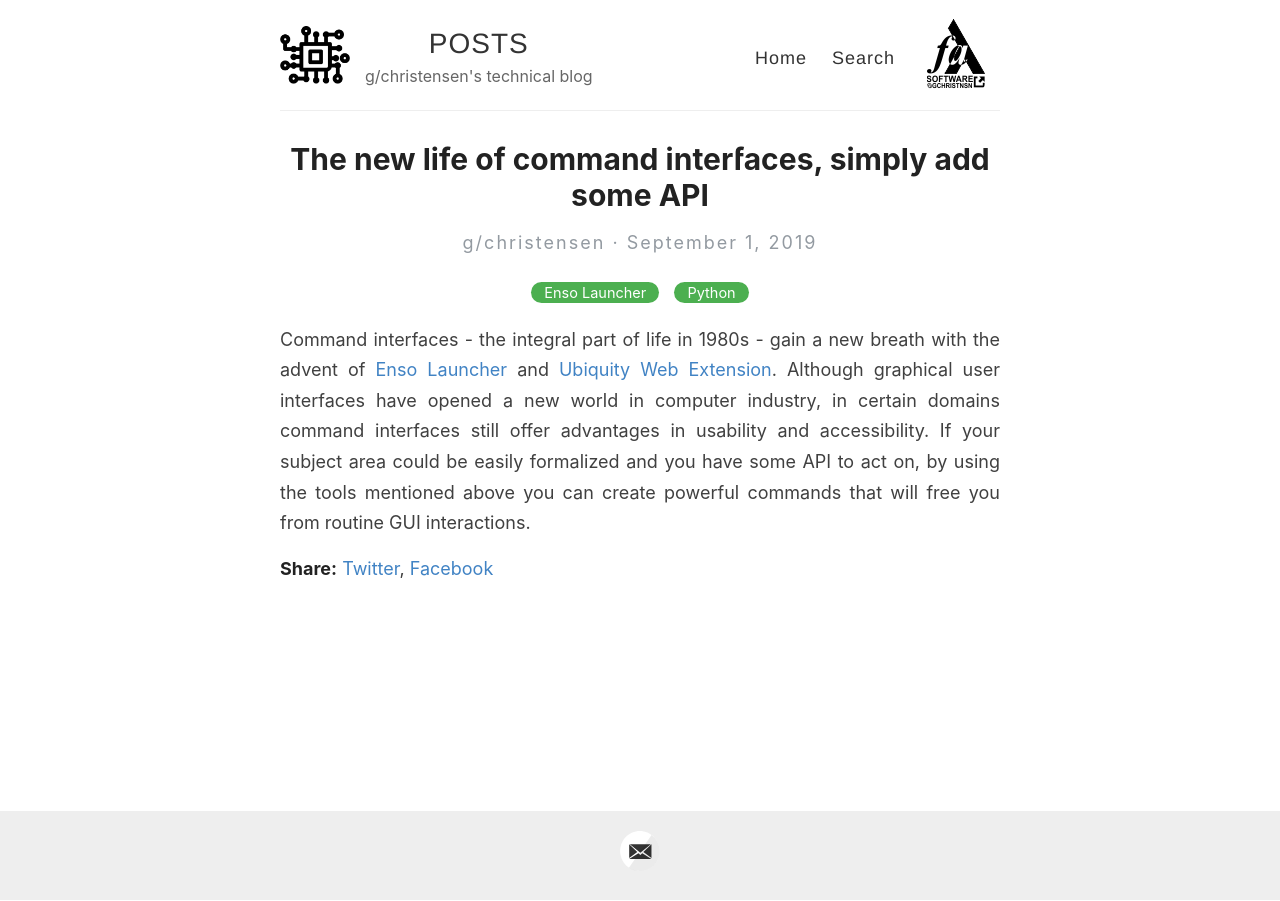
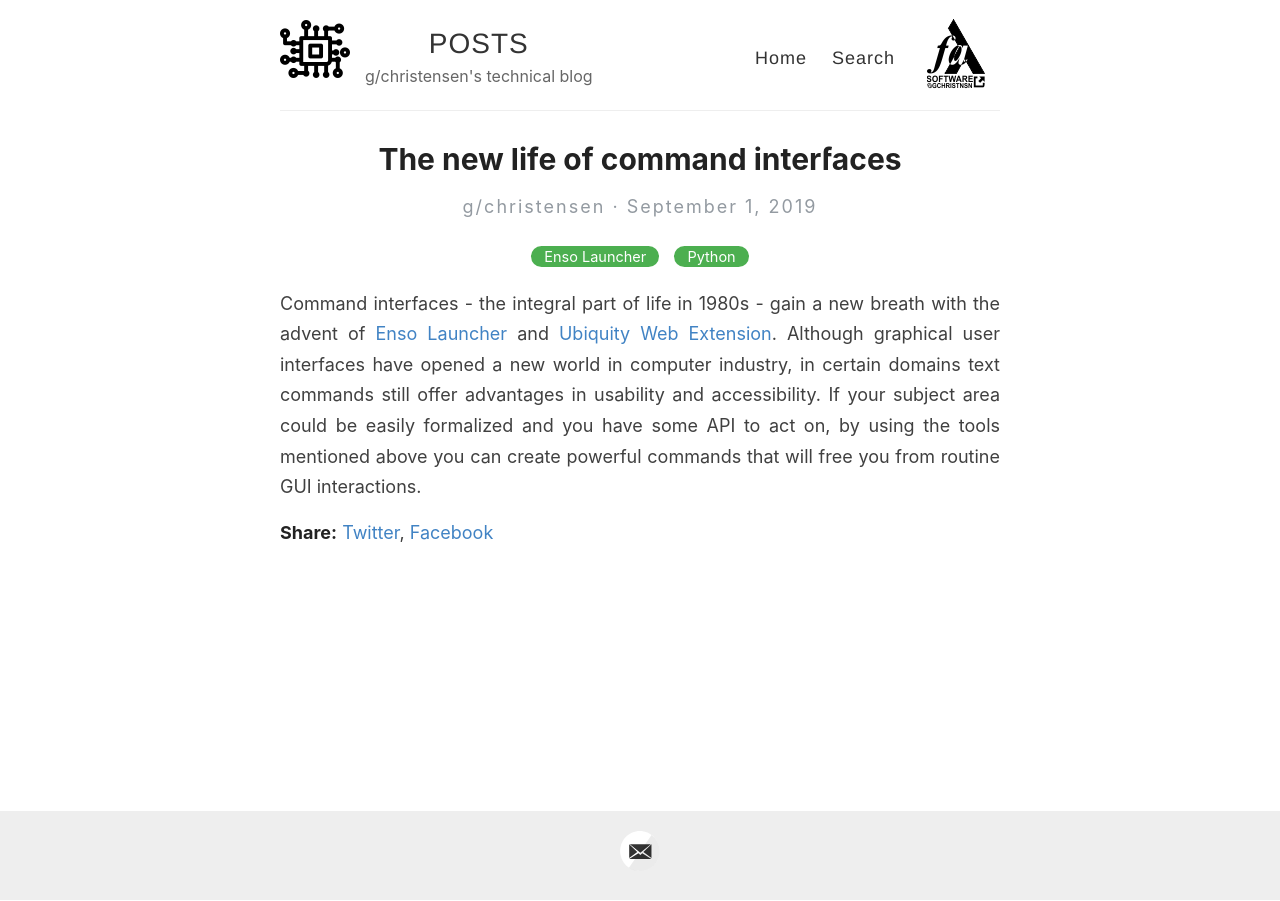
Before and after one commit to GChristensen/posts, a Jekyll site: the page built from _posts/2019-09-01-custom-enso-commands.md, in a window 1280 px wide. Built offline with Jekyll 4.4.1, drawn with Linux system fonts in a browser that asks for light colours.

Commit message:
config edit

```diff
--- a/_posts/2019-09-01-custom-enso-commands.md
+++ b/_posts/2019-09-01-custom-enso-commands.md
@@ -1,13 +1,13 @@
 ---
 layout: post
-title: The new life of command interfaces, simply add some API
+title: The new life of command interfaces
 categories: [Enso Launcher, Python]
 ---
 
 Command interfaces - the integral part of life in 1980s -  gain a new breath with the advent of
 [Enso Launcher](https://gchristensen.github.io/enso-portable/) and
 [Ubiquity Web Extension](https://gchristensen.github.io/ubiquitywe/). Although graphical user interfaces
-have opened a new world in computer industry, in certain domains command interfaces still offer
+have opened a new world in computer industry, in certain domains text commands still offer
 advantages in usability and accessibility. If your subject area could be easily formalized and you have some API
 to act on, by using the tools mentioned above you can create powerful commands that will free you from
 routine GUI interactions.
```
Also changed, not shown: icon.png.
